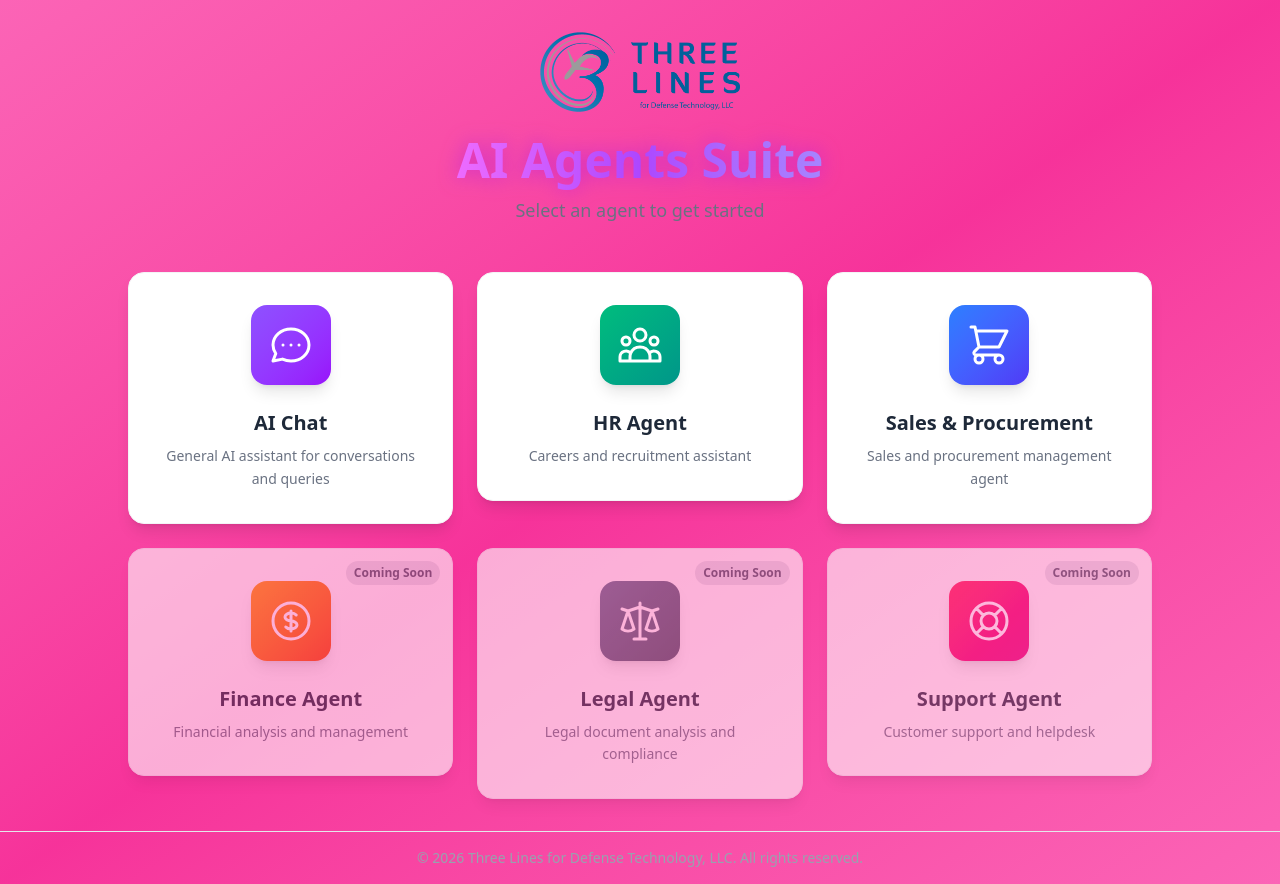
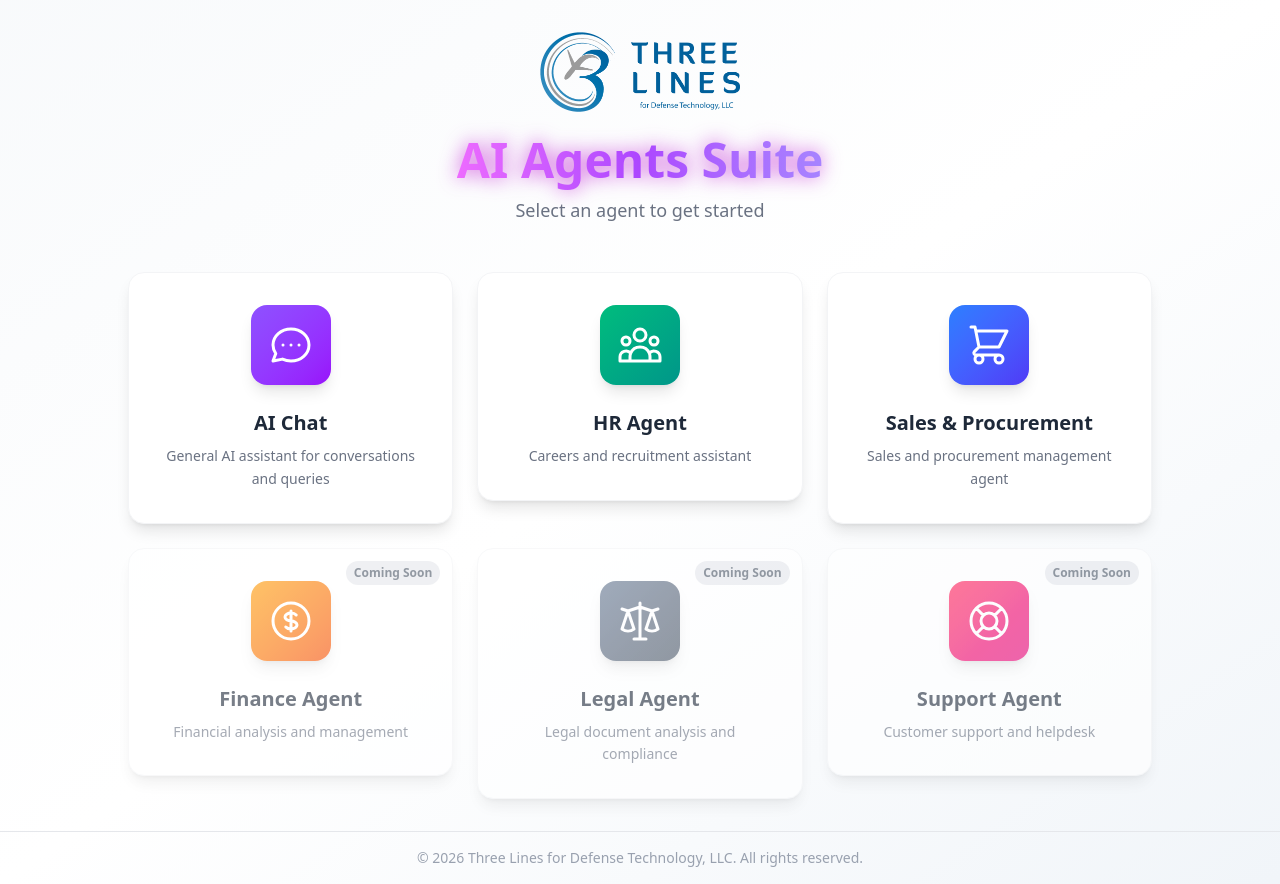
Before and after one commit to ai3lines/AgentDashboard, a Next.js app: page / in a window 1280 px wide. Built offline with nearby package versions, Linux system fonts and the light colour scheme.

Commit message:
Revert background to original

```diff
--- a/src/app/page.tsx
+++ b/src/app/page.tsx
@@ -191,7 +191,7 @@
 
 export default function Home() {
   return (
-    <div className="min-h-screen flex flex-col bg-gradient-to-br from-pink-400 via-pink-500 to-pink-400 dark:from-pink-600 dark:via-pink-700 dark:to-pink-600">
+    <div className="min-h-screen flex flex-col bg-gradient-to-br from-slate-50 via-white to-slate-100 dark:from-slate-900 dark:via-slate-800 dark:to-slate-900">
       {/* Main Content - Flex grow to push footer down */}
       <main className="flex-1 flex flex-col items-center justify-center px-4 py-8">
         {/* Logo */}
```
